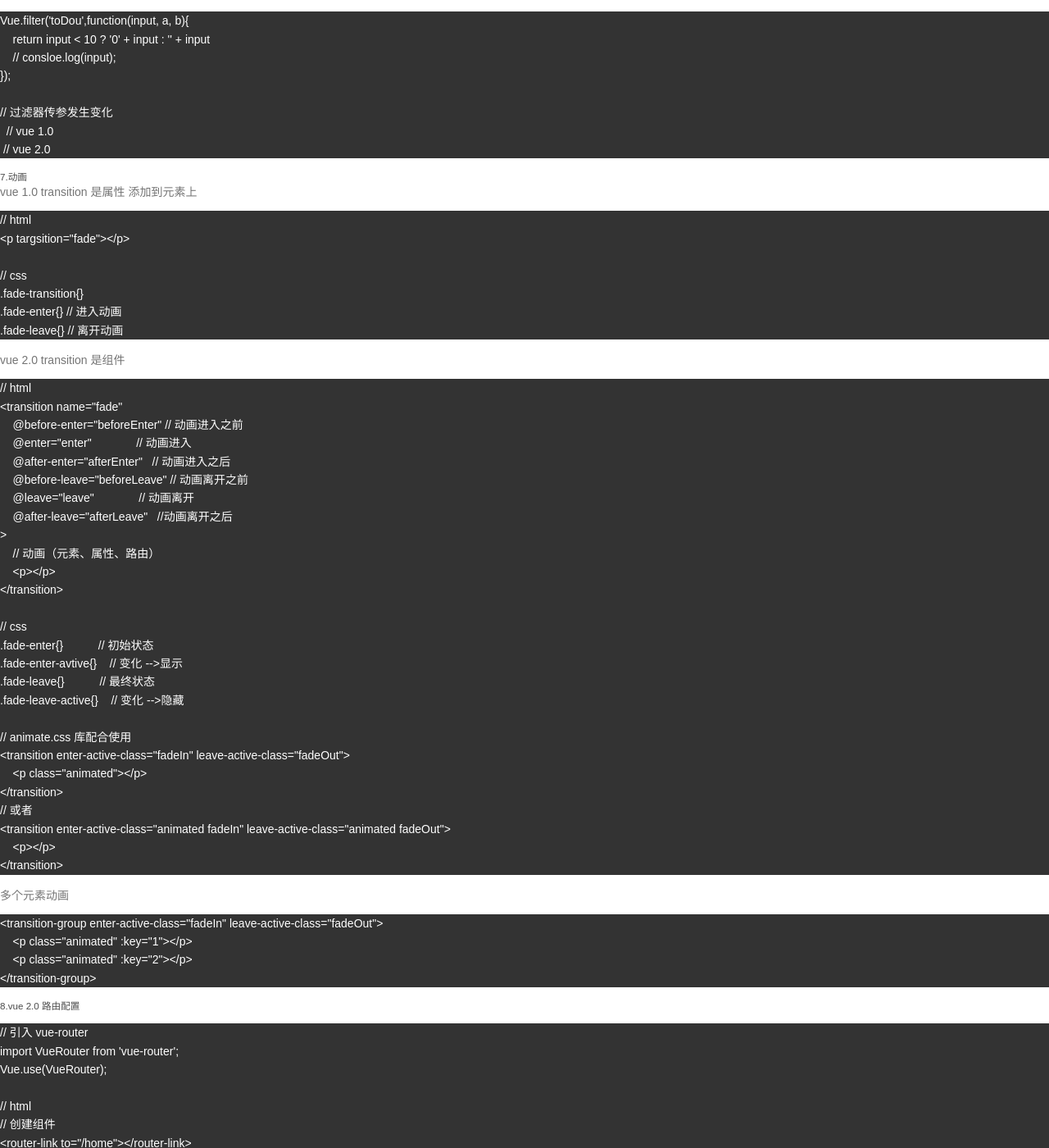
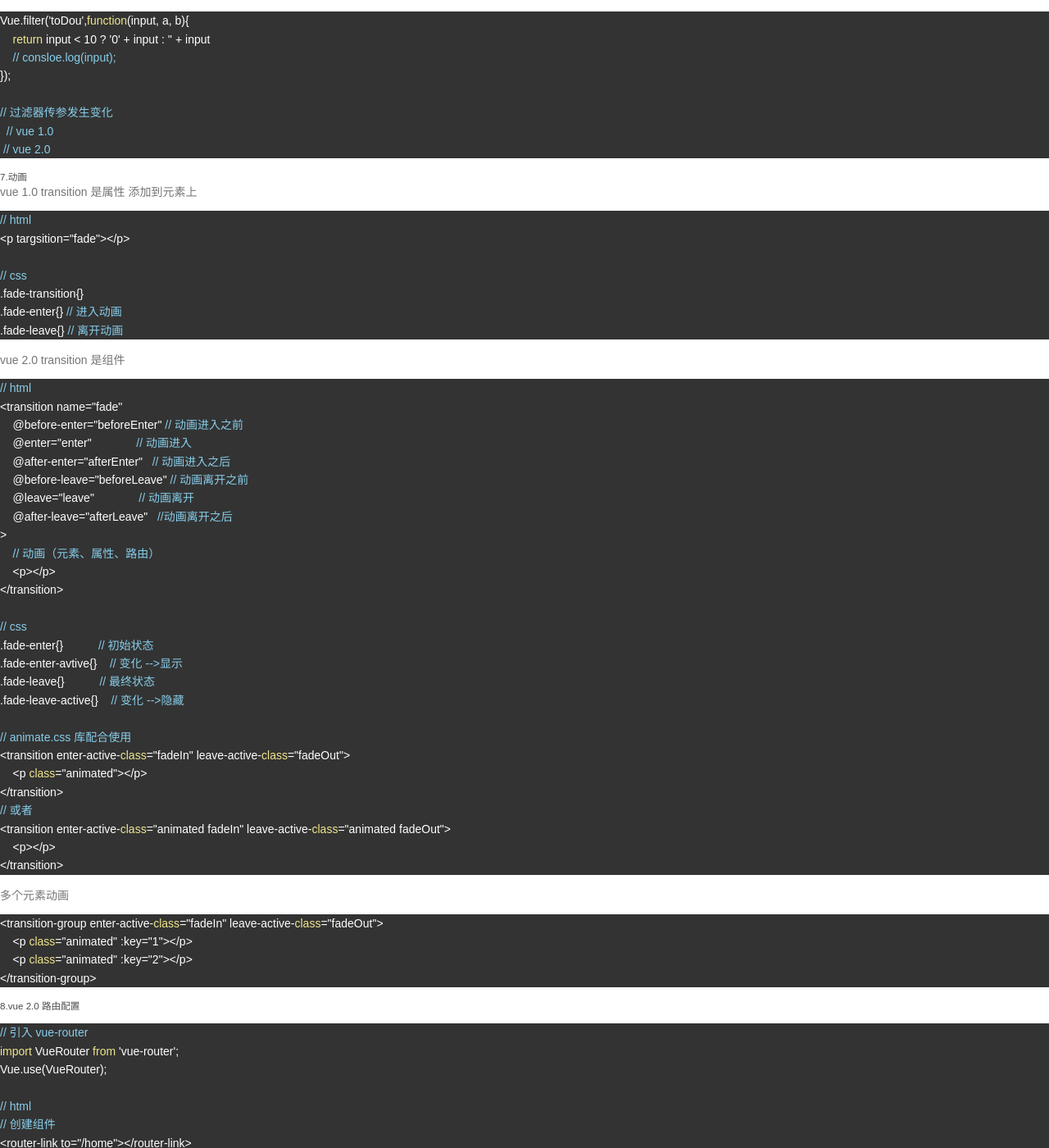
Before and after one commit to wenpeng-w/wenpeng.github.com, a Jekyll site: the page built from _posts/2018-01-23-welcome-to-jekyll.markdown, in a window 1280 px wide and 1400 px high, scrolled down 1517 px. Shown: the whole window at 82% size. Built offline with Jekyll 4.4.1, drawn with Linux system fonts in a browser that asks for light colours; some of the changed text lies outside the part shown.

Commit message:
Update 2018-01-23-welcome-to-jekyll.markdown

````diff
--- a/_posts/2018-01-23-welcome-to-jekyll.markdown
+++ b/_posts/2018-01-23-welcome-to-jekyll.markdown
@@ -8,6 +8,7 @@ author: 一文
 ##### 1.组件模板
 必须有一个根元素，包住所有的元素
 ##### 2.组件定义
+```js
     var A = { // vue2.0 定义组件方式
       template:'#a',
       ...
@@ -20,7 +21,7 @@ author: 一文
         'my-a': A
       }
     });
-
+```
 ##### 3.生命周期
 vue2.0之前：
 - init -----------------> 组件实例刚被创建
@@ -45,13 +46,13 @@ vue2.0：
 
 2.去掉一些隐式变量： $index、$key
 
-```
+```js
 // 第一个参数为 val，第二个参数为 index
 <li v-for="(val, index) in values" :key="index">
     {{val}} {{index}}
 </li>
 ```
-```
+```js
 // 1.0 第一个参数为 index，第二个参数为 val
 <li v-for="(val, index) in values" :track-by="index">
     {{val}} {{index}}
@@ -60,7 +61,7 @@ vue2.0：
 ##### 5.自定义键盘指令
 
 
-```
+```js
 // vue 1.0
 Vue.directive('on').keyCode.enter = 13;
 <input type="text" @keyup.enter="change">
@@ -76,7 +77,7 @@ lodash 工具库
 
 中文文档：http://lodashjs.com/docs/#_chunkarray-size1
 
-```
+```js
 // vue 2.0 内置过滤器全部删除
 {{msg | currency}} // 货币转换
 json
@@ -87,7 +88,7 @@ filterBy 'w'    // 过滤显示的内容 'w'
 ```
 ###### 6.1 自定义过滤器
 
-```
+```js
 Vue.filter('toDou',function(input, a, b){
     return input < 10 ? '0' + input : '' + input
     // consloe.log(input);
@@ -100,7 +101,7 @@ Vue.filter('toDou',function(input, a, b){
 ##### 7.动画
 vue 1.0 transition 是属性 添加到元素上
 
-```
+```js
 // html
 <p targsition="fade"></p>
 
@@ -112,7 +113,7 @@ vue 1.0 transition 是属性 添加到元素上
 
 
 vue 2.0 transition 是组件 <transition></transition>
-```
+```js
 // html
 <transition name="fade"
     @before-enter="beforeEnter" // 动画进入之前
@@ -144,7 +145,7 @@ vue 2.0 transition 是组件 <transition></transition>
 多个元素动画 <transition-group></transition-group>
 
 
-```
+```js
 <transition-group enter-active-class="fadeIn" leave-active-class="fadeOut">
     <p class="animated" :key="1"></p>
     <p class="animated" :key="2"></p>
@@ -152,7 +153,7 @@ vue 2.0 transition 是组件 <transition></transition>
 ```
 ##### 8.vue 2.0 路由配置
 
-```
+```js
 // 引入 vue-router
 import VueRouter from 'vue-router';
 Vue.use(VueRouter);
@@ -188,7 +189,7 @@ new Vue({
 ```
 ###### 8.1 路由实例方法
 
-```
+```js
 // 直接添加一个路由，表现是切换路由，本质是往历史记录里面添加一个
 router.push({path: '/home'});
 
@@ -197,7 +198,7 @@ router.replace({path:'/user'});
 ```
 ###### 8.1 路由配合动画
 
-```
+```js
 <transition enter-active-class="animated fadeIn" leave-active-class="animated fadeOut">
     <router-view></router-view>
 </transition>
````
